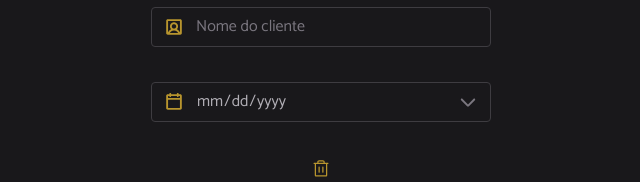
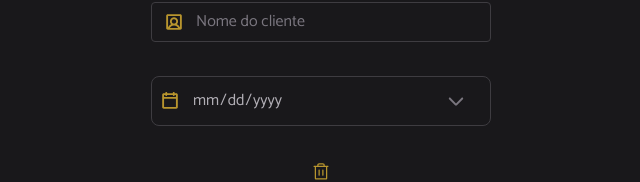
Before and after one commit to leoperass/hairday-react, a React (Vite) app: page / in a window 1280 px wide. Shown: the part 210-392 px from the top of the page, without its empty margins (319-959 px from the left). Built offline with nearby package versions, Linux system fonts and the light colour scheme.

Commit message:
refactor: improve DateInput styling and showPicker safety check

```diff
--- a/src/components/ui/date-input.tsx
+++ b/src/components/ui/date-input.tsx
@@ -15,12 +15,12 @@ export const dateInputWrapperVariants = cva(
     `
         border border-solid border-gray-500
         bg-transparent focus-within:!border-yellow-dark
-        flex items-center gap-3 rounded transition
+        flex items-center gap-3 rounded-lg transition
     `,
     {
         variants: {
             size: {
-                md: "h-10 w-[340px] p-3",
+                md: "h-10 w-[340px] p-6 pl-2",
             },
         },
         defaultVariants: {
@@ -54,7 +54,7 @@ export default function DateInput({size,error,...props}: DataInputProps) {
     return (
         <div className={dateInputContainerVariants()}>
             <div
-                onClick={() => inputRef.current?.showPicker()}
+                onClick={() => inputRef.current?.showPicker?.()}
                 className={dateInputWrapperVariants({size})}
             >
 
```
